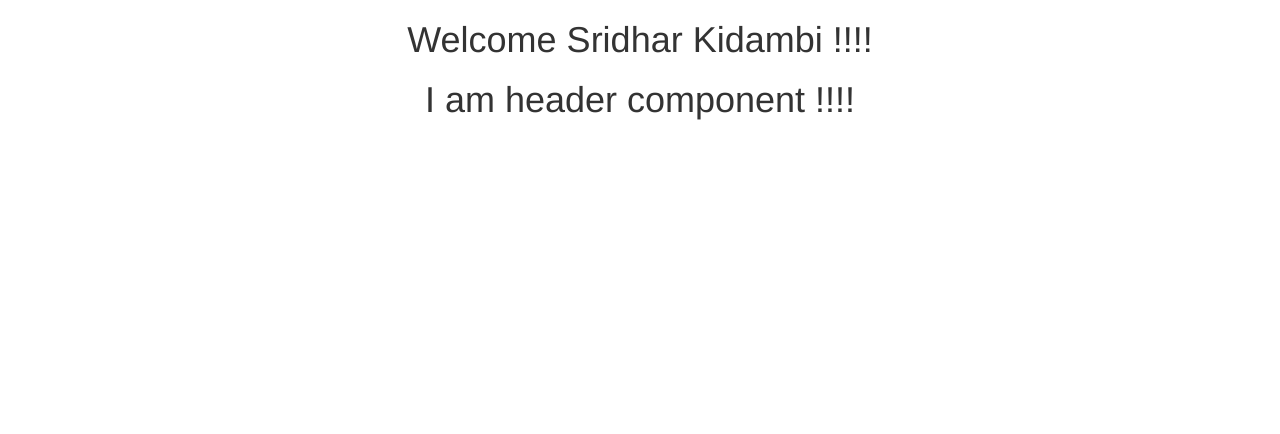
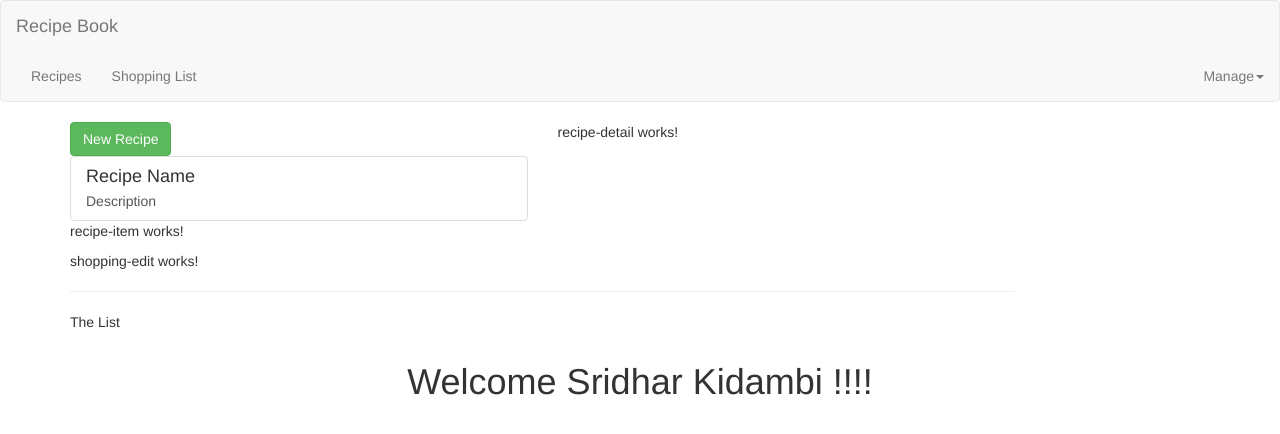
Before and after one commit to sridharkidambi/ang4-recipe-ingredient, an Angular app in the folder ang4-recipe-ingredient/: page / in a window 1280 px wide. Shown: the top 434 px of the page. Built offline with nearby package versions, Linux system fonts and the light colour scheme.

Commit message:
adding a recipe

```diff
--- a/ang4-recipe-ingredient/src/app/app.component.html
+++ b/ang4-recipe-ingredient/src/app/app.component.html
@@ -1,7 +1,18 @@
 <!--The content below is only a placeholder and can be replaced.-->
+<app-header></app-header>
+<div class="container">
+  <div class="row">
+    <div class="col-md-12">
+      <app-recipes></app-recipes>
+      <app-shopping-list></app-shopping-list>
+    </div>
+
+  </div>
+
+</div>
 <div style="text-align:center">
   <h1>
     Welcome  {{title}} !!!!
-    <app-header></app-header>
+
   </h1>
 </div>
--- a/ang4-recipe-ingredient/src/app/header/header.component.html
+++ b/ang4-recipe-ingredient/src/app/header/header.component.html
@@ -1,3 +1,23 @@
-<h1>
-    I am header component !!!!
-</h1>
+<div class="navbar navbar-default">
+<div class="container-fluid">
+    <div class="navbar-header">
+        <a href="#" class="navbar-brand">Recipe Book</a>
+    </div>
+</div>
+
+    <div class="collapse navbar-collapse">
+        <ul class="nav navbar-nav">
+          <li><a href="#">Recipes</a></li>
+          <li><a href="#">Shopping List</a></li>
+        </ul>
+       <ul class="nav navbar-nav navbar-right">
+          <li class="dropdown">
+              <a href="#" class="dropdown-toggle" role="button">Manage<span class="caret" ></span></a>
+              <ul class="dropdown-menu">
+                  <li><a href="#">Save Data</a></li>
+                   <li><a href="#">Fetch Data</a></li>
+              </ul>
+          </li>
+       </ul>
+    </div>
+</div>
--- a/ang4-recipe-ingredient/src/app/recipes/recipe-list/recipe-list.component.html
+++ b/ang4-recipe-ingredient/src/app/recipes/recipe-list/recipe-list.component.html
@@ -1,3 +1,19 @@
-<p>
-  recipe-list works!
-</p>
+<div class="row">
+  <div class="col-xs-12">
+    <button class="btn btn-success">New Recipe</button>
+  </div>
+</div>
+<div class="row">
+  <div class="col-xs-12">
+    <a href="#" class="list-group-item clearfix">
+      <div class="pull-left">
+        <h4 class="list-group-item-heading">Recipe Name</h4>
+        <p class="list-group-item-text">Description</p>
+      </div>
+      <span class="pull-right">
+        <img src="" alt="" class="img-responsive" style="max-height:50px;">
+      </span>
+    </a>
+  </div>
+</div>
+<app-recipe-item></app-recipe-item>
--- a/ang4-recipe-ingredient/src/app/recipes/recipe-list/recipe-list.component.ts
+++ b/ang4-recipe-ingredient/src/app/recipes/recipe-list/recipe-list.component.ts
@@ -1,4 +1,5 @@
 import { Component, OnInit } from '@angular/core';
+import { Recipe } from "app/recipes/recipe-model";
 
 @Component({
   selector: 'app-recipe-list',
@@ -7,6 +8,9 @@
 })
 export class RecipeListComponent implements OnInit {
 
+recipes:Array<Recipe>=[
+  new Recipe("Sambar Vada","recipe to make sambar vada","https://farm1.staticflickr.com/607/20981419973_e78d2d2ede_z.jpg")
+];
   constructor() { }
 
   ngOnInit() {
--- /dev/null
+++ b/ang4-recipe-ingredient/src/app/recipes/recipe-model.ts
@@ -0,0 +1,11 @@
+export class Recipe{
+    name:string="";
+    description:string="";
+    imagePath:string="";
+
+    constructor(name:string,description:string,imagePath:string){
+        this.name=name;
+        this.description=description;
+        this.imagePath=imagePath;
+    }
+}
--- a/ang4-recipe-ingredient/src/app/recipes/recipes.component.html
+++ b/ang4-recipe-ingredient/src/app/recipes/recipes.component.html
@@ -1,3 +1,8 @@
-<p>
-  recipes works!
-</p>
+<div class="row">
+  <div class="col-md-5">
+    <app-recipe-list></app-recipe-list>
+  </div>
+  <div class="col-md-7">
+    <app-recipe-detail></app-recipe-detail>
+  </div>
+</div>
--- a/ang4-recipe-ingredient/src/app/shopping-list/shopping-list.component.html
+++ b/ang4-recipe-ingredient/src/app/shopping-list/shopping-list.component.html
@@ -1,3 +1,7 @@
-<p>
-  shopping-list works!
-</p>
+<div class="row">
+  <div class="col-xs-10">
+    <app-shopping-edit></app-shopping-edit>
+    <hr>
+    <p>The List</p>
+  </div>
+</div>
```
